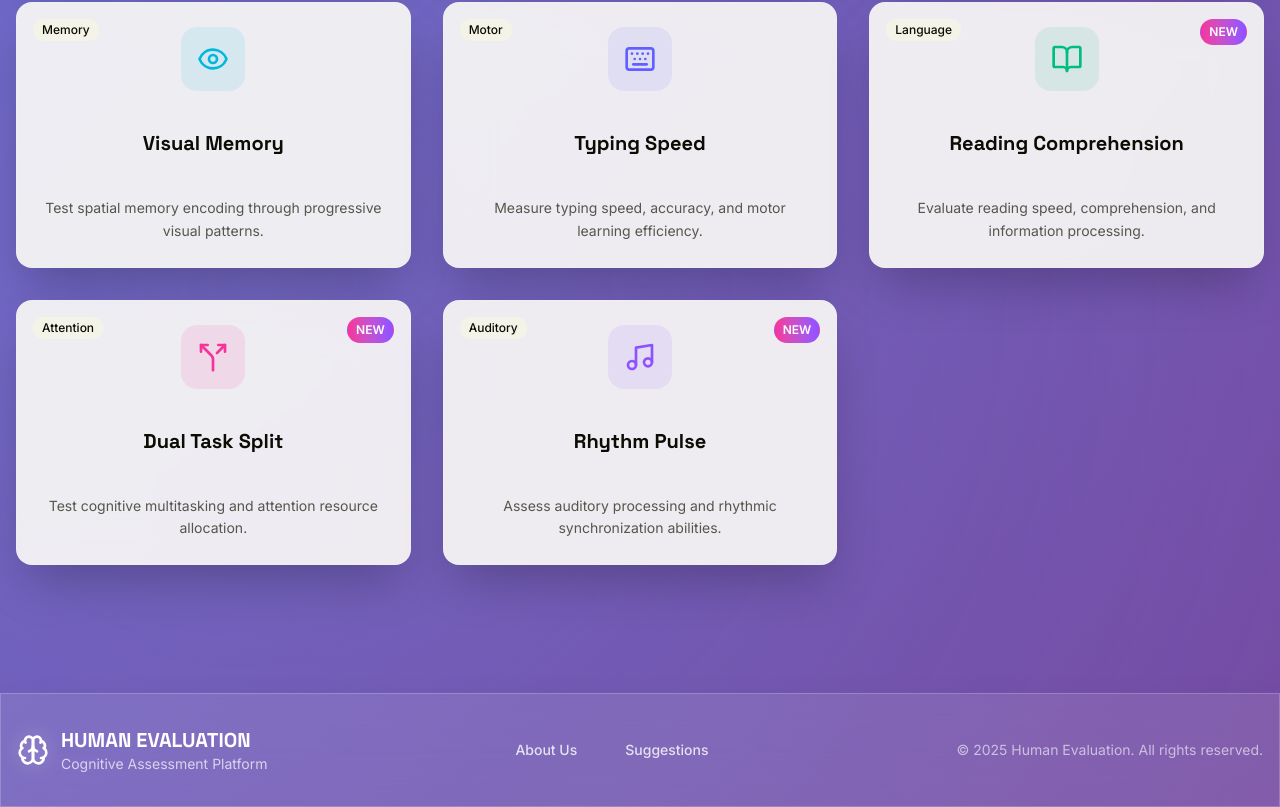
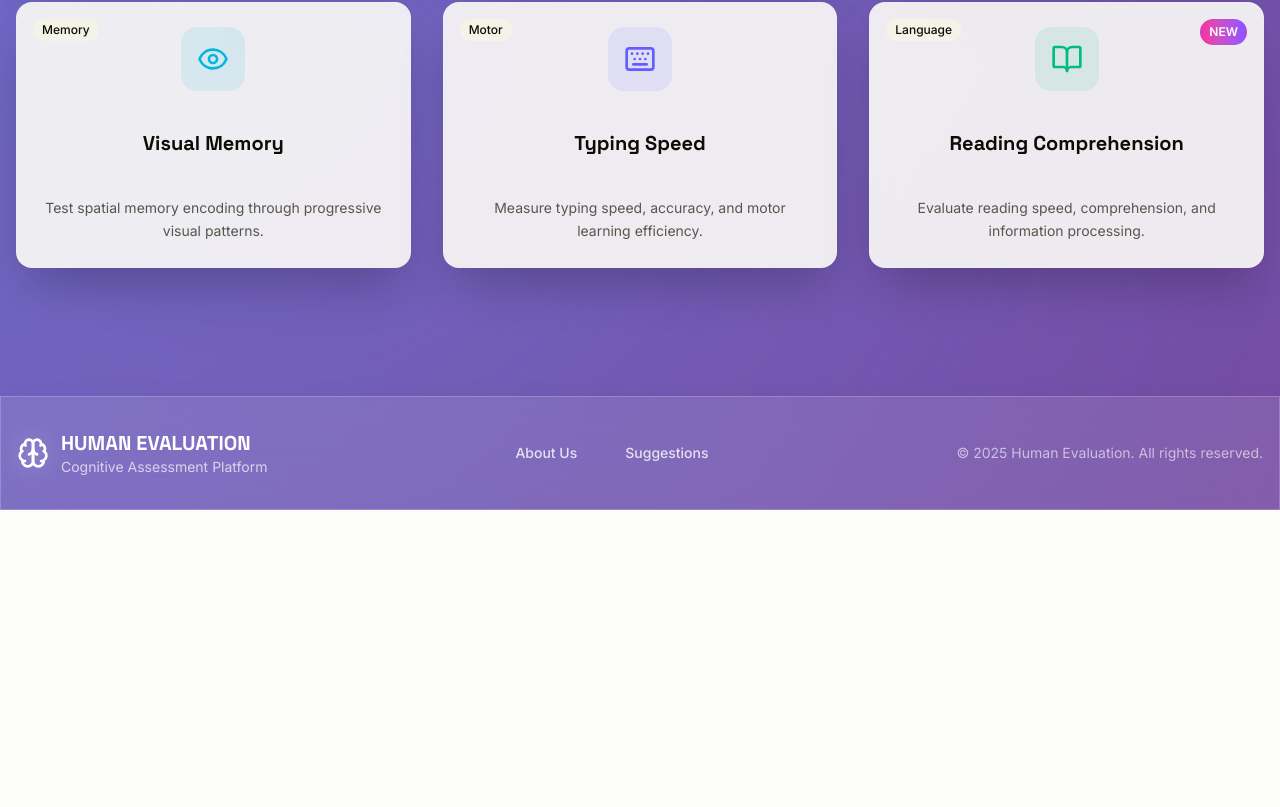
Before and after one commit to ShaikhWarsi/HumanEval, a Next.js app: page / in a window 1280 px wide. Shown: the part 1814-2621 px from the top of the page. After the commit the page ends 2324 px from the top, so only its background shows below. Built offline with nearby package versions, Linux system fonts and the light colour scheme.

Commit message:
Remove Dual Task Split and Rhythm Pulse games from home page

```diff
--- a/app/page.tsx
+++ b/app/page.tsx
@@ -114,26 +114,7 @@ const tests = [
     isNew: true,
     category: "Language",
   },
-  {
-    id: "dual-task-split",
-    title: "Dual Task Split",
-    description: "Test cognitive multitasking and attention resource allocation.",
-    icon: "Split",
-    color: "text-pink-500",
-    bgColor: "bg-pink-500/10",
-    isNew: true,
-    category: "Attention",
-  },
-  {
-    id: "rhythm-pulse",
-    title: "Rhythm Pulse",
-    description: "Assess auditory processing and rhythmic synchronization abilities.",
-    icon: "Music",
-    color: "text-violet-500",
-    bgColor: "bg-violet-500/10",
-    isNew: true,
-    category: "Auditory",
-  },
+
 ];
 
 const categories = ["All", "Speed", "Memory", "Motor", "Language", "Intelligence", "Attention", "Auditory"];
```
